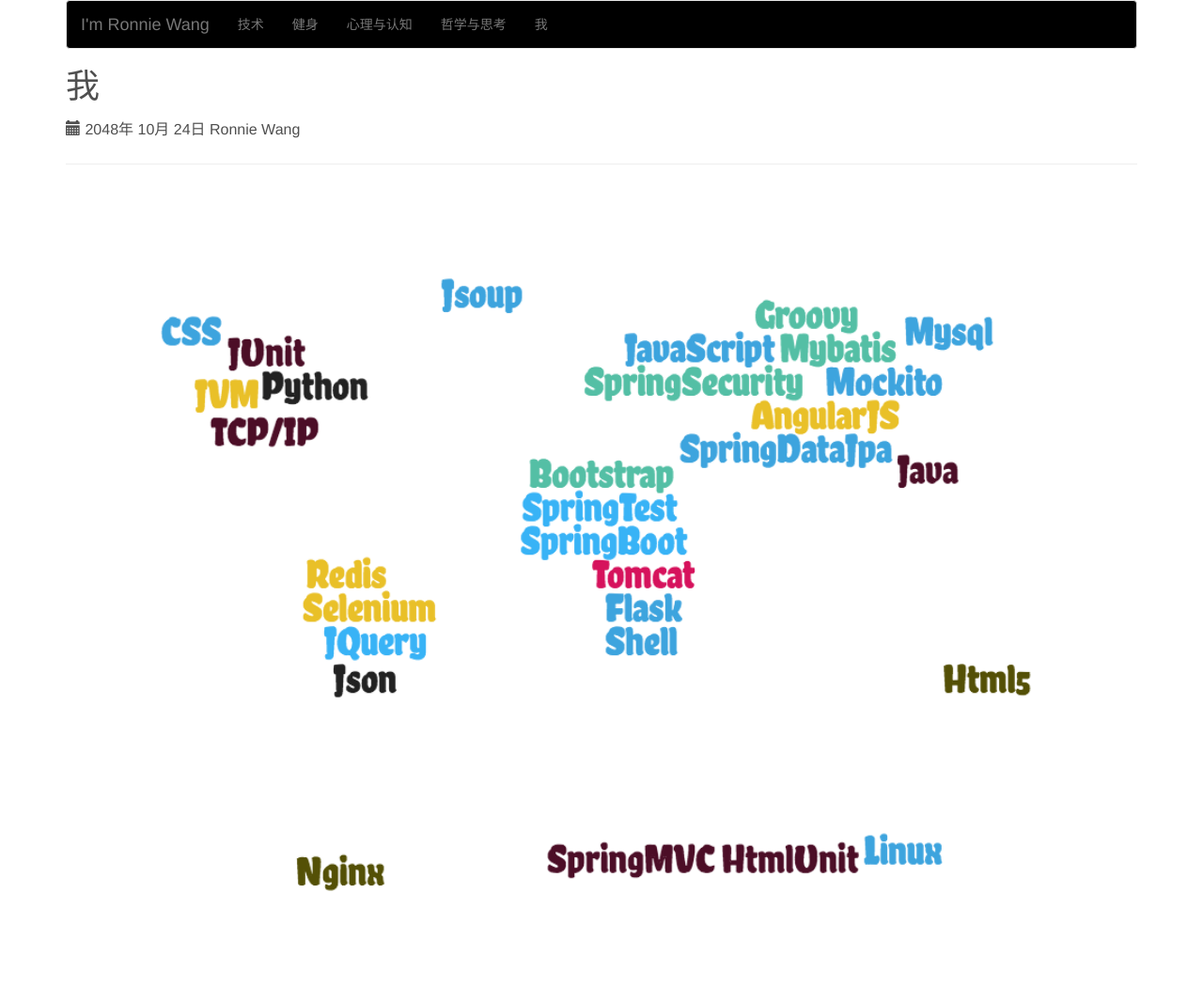
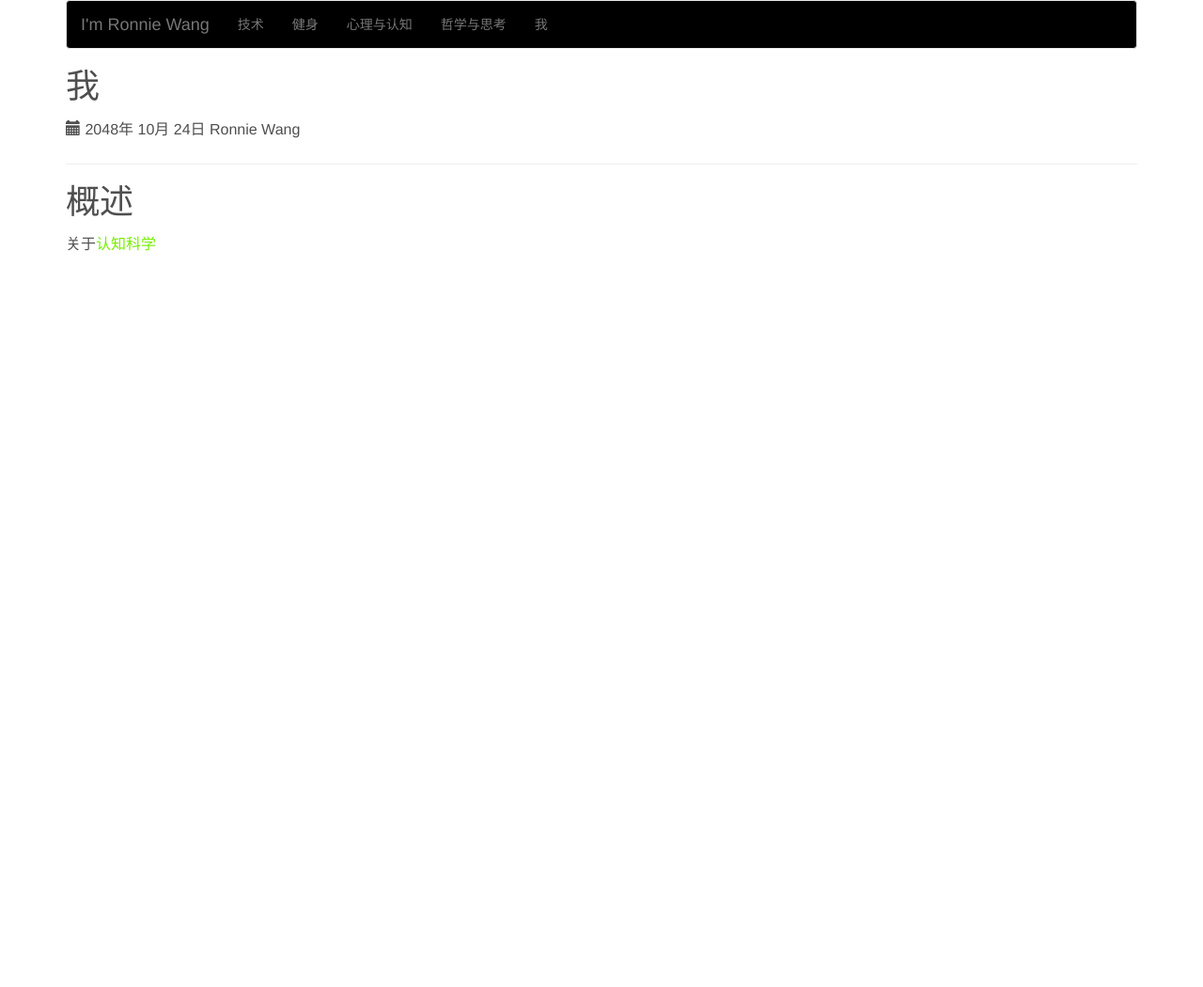
Before and after one commit to ronniewang/ronniewang.github.io, a Jekyll site: the page built from _posts/2048-10-24-me.md, in a window 1280 px wide. Shown: the whole page at 94% size. Built offline with Jekyll 4.4.1, drawn with Linux system fonts in a browser that asks for light colours; after the commit the page ends 900 px from its top, so only the background shows below that.

Commit message:
update files

```diff
--- a/_posts/2048-10-24-me.md
+++ b/_posts/2048-10-24-me.md
@@ -5,16 +5,6 @@ category: me
 description: About me
 ---
 
-<div style="text-align: center">
-<img src='http://ronnie.wang/images/techstack-white.png'>
-</div>
+# 概述
 
-
-<!--div class="tech-bar-wrapper">
-    <span class="tech-bar" style="width:95%; background-color:#76EE00;">Java</span>
-    <span class="tech-bar" style="width:5%; background-color:#fff;"></span>
-</div>
-<div class="tech-bar-wrapper">
-    <span class="tech-bar" style="width:85%; background-color:#76EE00;">Spring MVC</span>
-    <span class="tech-bar" style="width:15%; background-color:#fff;"></span>
-</div-->
+关于[认知科学](2017-01-23-about-willpower.md)
```
